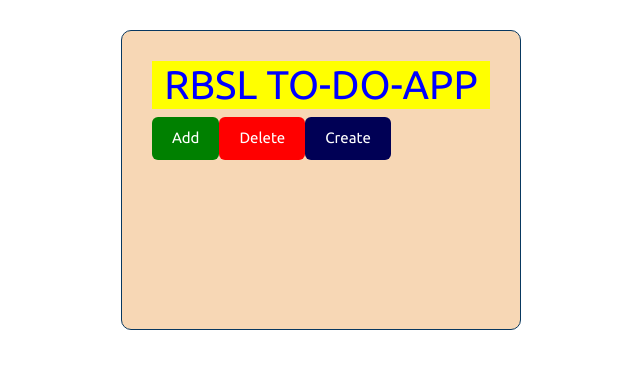
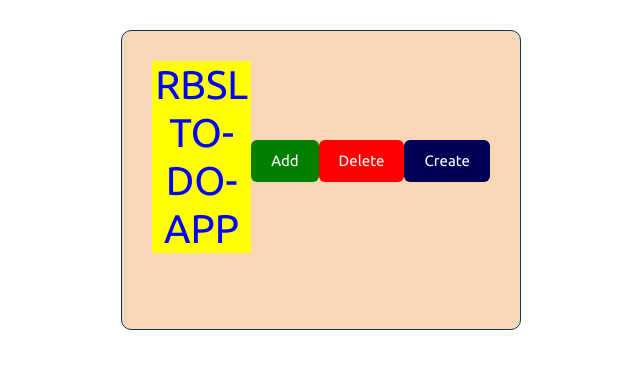
Before and after one commit to TayloPortfolioWebsites/reactExercise2, a React (Create React App) app in the folder reactapp1/: page / in a window 1280 px wide. Shown: the top 368 px of the page, without its empty margins (319-959 px from the left). Built offline with nearby package versions, Linux system fonts and the light colour scheme.

Commit message:
Add props for onClick event

```diff
--- a/reactapp1/src/App.js
+++ b/reactapp1/src/App.js
@@ -71,7 +71,7 @@ export default App;
 function App() {
   return (
     <div className="container">
-      <Header title={'Heading test'}/>
+      <Header/>
     </div>
   );
 }
--- a/reactapp1/src/components/Button.js
+++ b/reactapp1/src/components/Button.js
@@ -1,9 +1,12 @@
 import React from 'react'
 import PropTypes from 'prop-types'
 
-const Button = ({color,text}) => {
+const Button = ({color,text,onClick}) => {
+    // const onClick = ()=>{
+    //     alert('This is an example of an onClick event.');
+    // }
   return (
-    <button className='btn' style={{backgroundColor: color}}>{text}</button>
+    <button onClick={onClick} className='btn' style={{backgroundColor: color}}>{text}</button>
   )
 }
 
--- a/reactapp1/src/components/Header.js
+++ b/reactapp1/src/components/Header.js
@@ -3,12 +3,15 @@ import PropTypes from 'prop-types'
 import Button from './Button.js'
 
 const Header = ({title}) => {
+    const onClick = ()=>{
+        alert('This is an example of an onClick event.');
+    }
   return (
-    <header>
+    <header className='header'>
         <h1 style={{textAlign: 'center', backgroundColor: 'yellow', color: 'blue'}}>
             RBSL TO-DO-APP
         </h1>
-        <Button text={'Add'} color={'green'}/>
+        <Button text={'Add'} color={'green'} onClick={onClick}/>
         <Button text={'Delete'} color={'red'}/>
         <Button text={'Create'} />
     </header>
```
